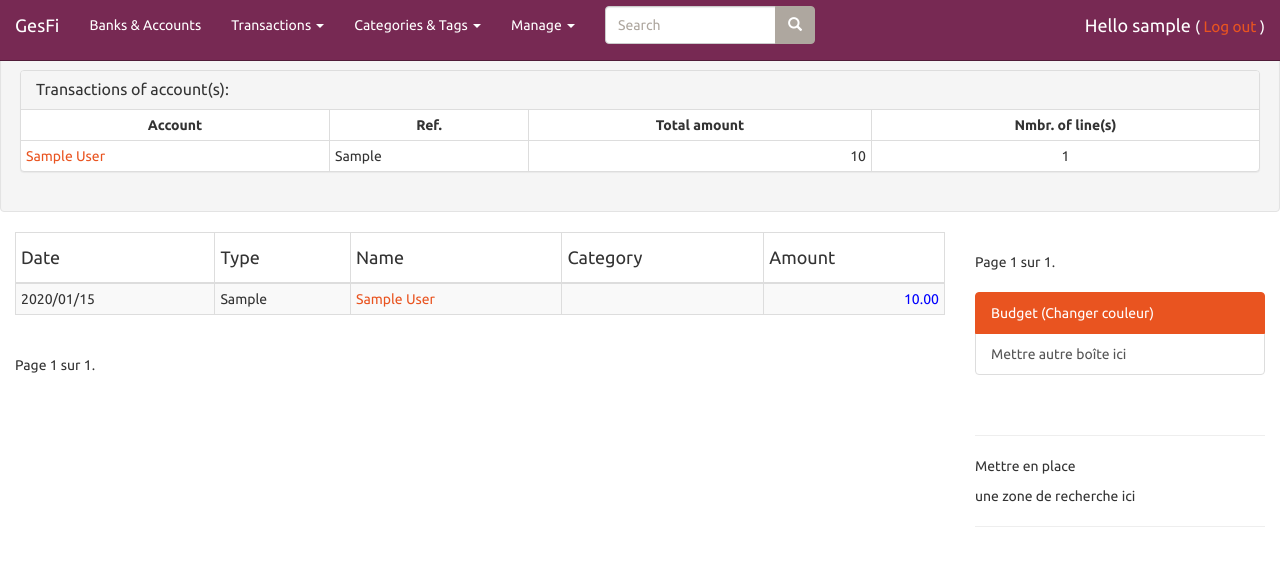
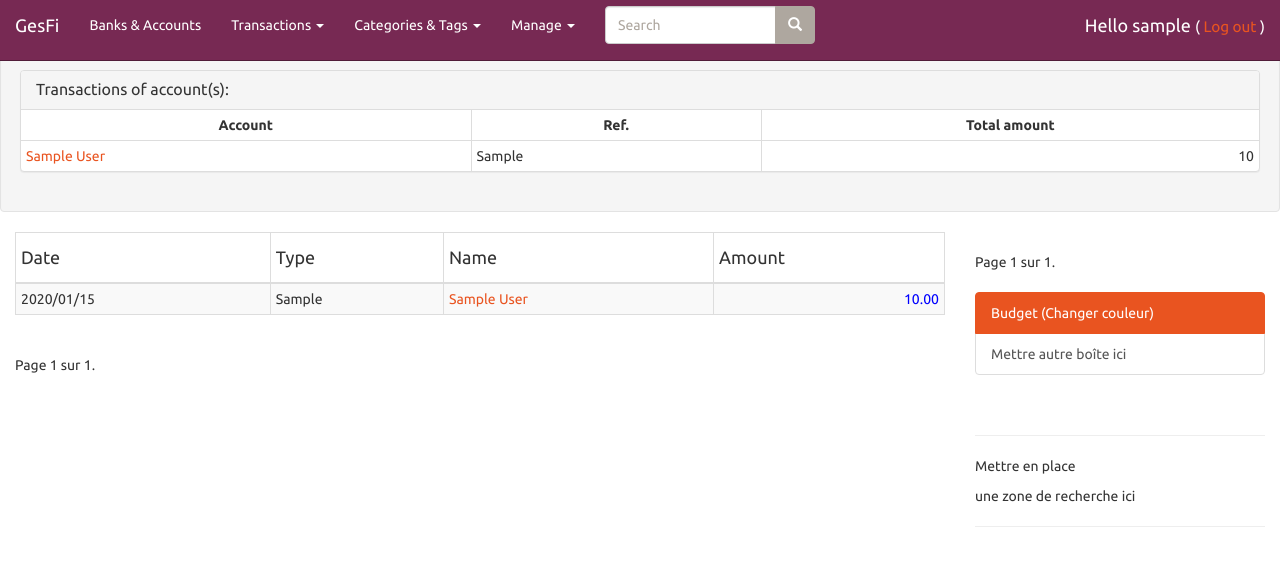
Before and after one commit to Tipex122/Gesfi, a Django app: page / in a window 1280 px wide. Shown: the top 575 px of the page. Run offline with Django 3.2, Linux system fonts and the light colour scheme; a user stored in the database is signed in; data comes from the database, SQL or seed files in the repository; tables that the repository leaves empty hold one stand-in row (values such as "Sample post"); parts of the project's set-up code (start-up, migrations or seed data) failed here and were passed over; some libraries are stand-ins or nearby versions.

Commit message:
Works on better behaviour (HTML)

```diff
--- a/templates/BanksAndAccounts/transactions_list.html
+++ b/templates/BanksAndAccounts/transactions_list.html
@@ -24,7 +24,7 @@
                     <th style="text-align: center"><b>Account</b></th>
                     <th style="text-align: center"><b>Ref.</b></th>
                     <th style="text-align: center"><b>Total amount</b></th>
-                    <th style="text-align: center"><b>Nmbr. of line(s)</b></th>
+                    <!-- <th style="text-align: center"><b>Nmbr. of line(s)</b></th> -->
                 </tr>
             </thead>
             <tbody>
@@ -37,7 +37,7 @@
                         {% else %}
                             <td class="font-red" style="text-align: right">{{account.total_amount_by_account | rjust:"10" }}</td>
                         {% endif %}
-                        <td  style="text-align: center">{{account.num_transac_by_account}}</td>
+                        <!-- <td  style="text-align: center">{{account.num_transac_by_account}}</td> -->
                     </tr>
                 {% endfor %}
             </tbody>
@@ -48,14 +48,14 @@
 
 
 {% block content %}
-    <div class="table-responsive">
+    <!-- <div class="table-responsive"> -->
     <table class="table table-hover table-bordered table-striped table-condensed">
         <thead>
             <tr>
                 <th><h4>Date</h4></th>
                 <th><h4>Type</h4></th>
                 <th><h4>Name</h4></th>
-                <th><h4>Category</h4></th>
+                <!-- <th><h4>Category</h4></th> -->
                 <th><h4>Amount</h4></th>
                 <!-- <th>Currency</th>
                 <th>N° Account</th> -->
@@ -68,7 +68,7 @@
                     <td>{{ transaction.type_of_transaction }}</td>
                     {# <td><a href="/transaction_detail/{{transaction.id}}/"> {{ transaction.name_of_transaction }} </a> </td> #}
                     <td><a href="/transaction_edit/{{transaction.id}}/"> {{ transaction.name_of_transaction }} </a> </td>
-                    <td>{{transaction.category_of_transaction}}</td>
+                    <!-- <td>{{transaction.category_of_transaction}}</td> -->
                     {% if transaction.amount_of_transaction >= 0 %}
                         <td class="font-blue" style="text-align: right"> {{ transaction.amount_of_transaction | rjust:"10" }} </td>
                     {% else %}
@@ -80,7 +80,7 @@
             {% endfor %}
         </tbody>
     </table>
-    </div>
+    <!-- </div> -->
     <!-- La pagination pourrait être mieux placée ... à creuser ultérieurement -->
     <!-- Voir aussi site https://simpleisbetterthancomplex.com/tutorial/2016/08/03/how-to-paginate-with-django.html  pour tenir compte des ordres de tri -->
     <div class="pagination">
```
